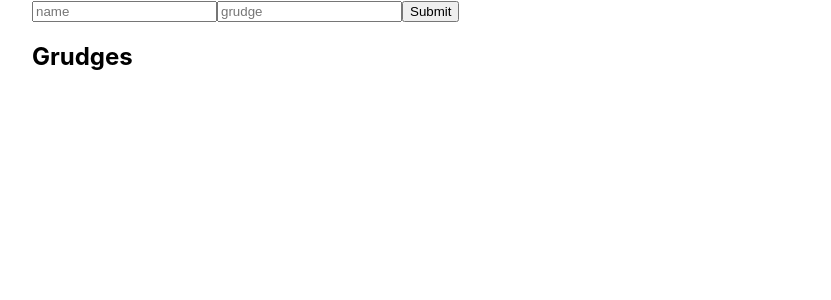
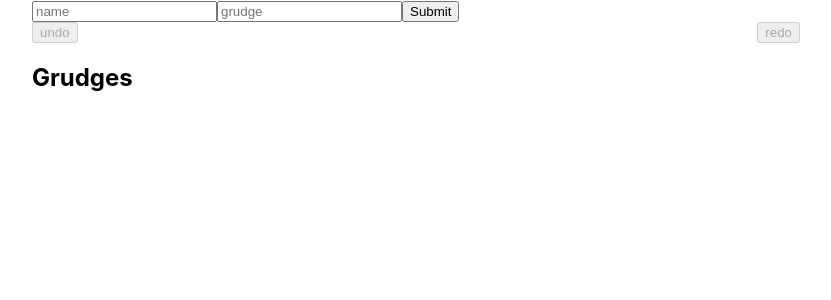
Before and after one commit to ArkadiiRaih/play-around-state, a React (Create React App) app: page / in a window 1280 px wide. Shown: the top 300 px of the page, without its empty margins (224-1055 px from the left). Built offline with nearby package versions, Linux system fonts and the light colour scheme.

Commit message:
Added undo and redo

```diff
--- a/src/Components/App.js
+++ b/src/Components/App.js
@@ -1,19 +1,37 @@
-import React from "react";
+import React, { useContext } from "react";
 import Grudges from "./Grudges";
 import NewGrudge from "./NewGrudge";
 
 /** @jsx jsx */
 import { css, jsx } from "@emotion/core";
+import { GrudgeContext } from "./GrudgeContext";
 
 function App() {
+  const { onUndo, onRedo, isPast, isFuture } = useContext(GrudgeContext);
   return (
     <div
       css={css`
         width: 60%;
         margin: auto;
+        display: flex;
+        flex-flow: column nowrap;
+        justify-content: center;
       `}
     >
       <NewGrudge />
+      <div
+        css={css`
+          display: flex;
+          justify-content: space-between;
+        `}
+      >
+        <button onClick={onUndo} disabled={!isPast}>
+          undo
+        </button>
+        <button onClick={onRedo} disabled={!isFuture}>
+          redo
+        </button>
+      </div>
       <Grudges />
     </div>
   );
--- a/src/Components/GrudgeContext.js
+++ b/src/Components/GrudgeContext.js
@@ -1,10 +1,13 @@
 import React, { createContext, useCallback, useReducer } from "react";
 import { v4 as id } from "uuid";
+import { compose } from "redux";
 
 export const GrudgeContext = createContext();
 
 const GRUDGE_ADD = "GRUDGE_ADD";
 const GRUDGE_FORGIVE = "GRUDGE_FORGIVE";
+const UNDO = "UNDO";
+const REDO = "REDO";
 
 /**
  *
@@ -33,38 +36,82 @@ const forgiveGrudge = id => {
   };
 };
 
-const reducer = (state, action) => {
+const undo = () => {
+  return {
+    type: UNDO
+  };
+};
+
+const redo = () => {
+  return {
+    type: REDO
+  };
+};
+
+const reducer = (state = defaultState, action) => {
   if (action.type === GRUDGE_ADD) {
-    return [...state, action.payload];
+    const newPresent = [action.payload, ...state.present];
+    return {
+      past: [state.present, ...state.past],
+      present: newPresent,
+      future: state.future
+    };
   }
   if (action.type === GRUDGE_FORGIVE) {
-    const newState = state.map(grudge => {
+    const newPresent = state.present.map(grudge => {
       if (grudge.id !== action.payload.id) return grudge;
       return { ...grudge, forgiven: !grudge.forgiven };
     });
-    return newState;
+    return {
+      past: [state.present, ...state.past],
+      present: newPresent,
+      future: state.future
+    };
+  }
+  if (action.type === UNDO) {
+    const [newPresent, ...newPast] = state.past;
+    const newFuture = [state.present, ...state.future];
+    return {
+      past: newPast,
+      present: newPresent,
+      future: newFuture
+    };
+  }
+  if (action.type === REDO) {
+    const [newPresent, ...newFuture] = state.future;
+    const newPast = [state.present, ...state.past];
+    return {
+      past: newPast,
+      present: newPresent,
+      future: newFuture
+    };
   }
   return state;
 };
 
+const initialState = [];
+
+const defaultState = {
+  past: [],
+  present: initialState,
+  future: []
+};
+
 function GrudgeProvider({ children }) {
-  const [grudges, dispatch] = useReducer(reducer, []);
+  const [state, dispatch] = useReducer(reducer, defaultState);
+  const grudges = state.present;
+  const isPast = !!state.past.length;
+  const isFuture = !!state.future.length;
 
-  const onAdd = useCallback(
-    (name, reason) => {
-      dispatch(addGrudge({ name, reason }));
-    },
-    [dispatch]
-  );
+  const onAdd = useCallback(compose(dispatch, addGrudge), [dispatch]);
 
-  const onForgive = useCallback(
-    id => {
-      dispatch(forgiveGrudge(id));
-    },
-    [dispatch]
-  );
+  const onForgive = useCallback(compose(dispatch, forgiveGrudge), [dispatch]);
 
-  const value = { grudges, onAdd, onForgive };
+  const onUndo = useCallback(compose(dispatch, undo), [dispatch]);
+
+  const onRedo = useCallback(compose(dispatch, redo), [dispatch]);
+
+  const value = { grudges, onAdd, onForgive, onUndo, onRedo, isPast, isFuture };
 
   return (
     <GrudgeContext.Provider value={value}>{children}</GrudgeContext.Provider>
--- a/src/Components/NewGrudge.js
+++ b/src/Components/NewGrudge.js
@@ -9,7 +9,7 @@ function NewGrudge() {
 
   function onSubmit(e) {
     e.preventDefault();
-    onAdd(name, reason);
+    onAdd({ name, reason });
     setName("");
     setReason("");
   }
```
